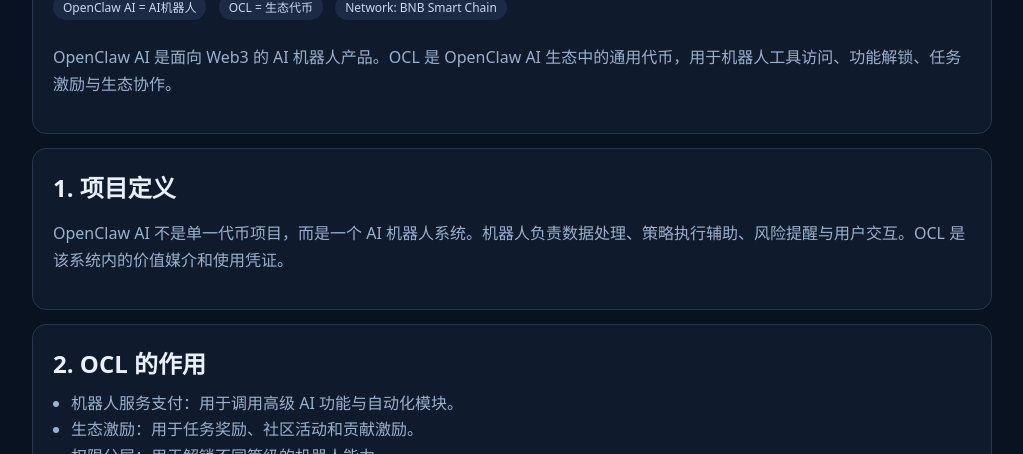
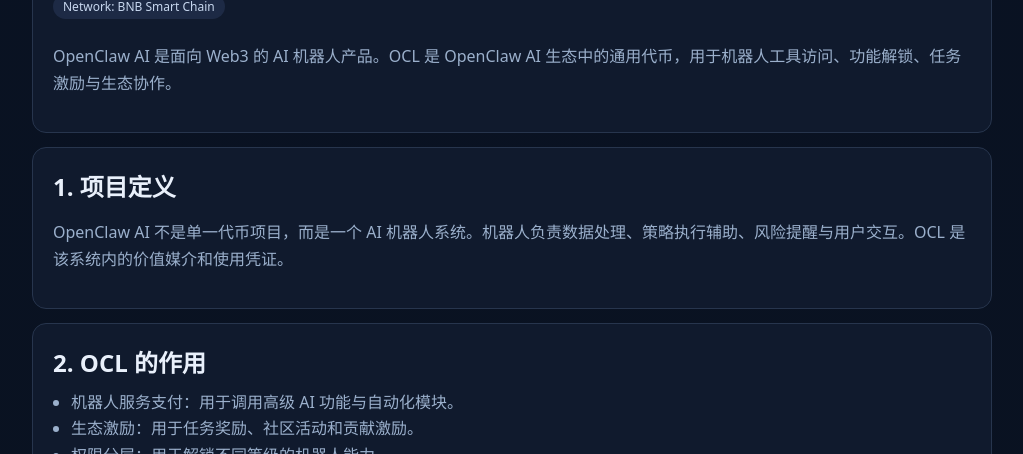
Before and after one commit to yuanlongdong/OPENCLAW, a website: page docs/whitepaper.html in a window 1280 px wide. Shown: the part 646-1100 px from the top of the page, without its empty margins (128-1151 px from the left). Drawn offline with Linux system fonts and the light colour scheme.

Commit message:
docs: remove slogan line from whitepaper cover

```diff
--- a/docs/whitepaper.html
+++ b/docs/whitepaper.html
@@ -22,8 +22,6 @@
     <div class="card">
       <img class="cover" src="./assets/openclaw-ai-logo.svg" alt="OpenClaw AI cover" />
       <h1>OpenClaw AI 白皮书</h1>
-      <span class="tag">OpenClaw AI = AI机器人</span>
-      <span class="tag">OCL = 生态代币</span>
       <span class="tag">Network: BNB Smart Chain</span>
       <p>OpenClaw AI 是面向 Web3 的 AI 机器人产品。OCL 是 OpenClaw AI 生态中的通用代币，用于机器人工具访问、功能解锁、任务激励与生态协作。</p>
     </div>
```
